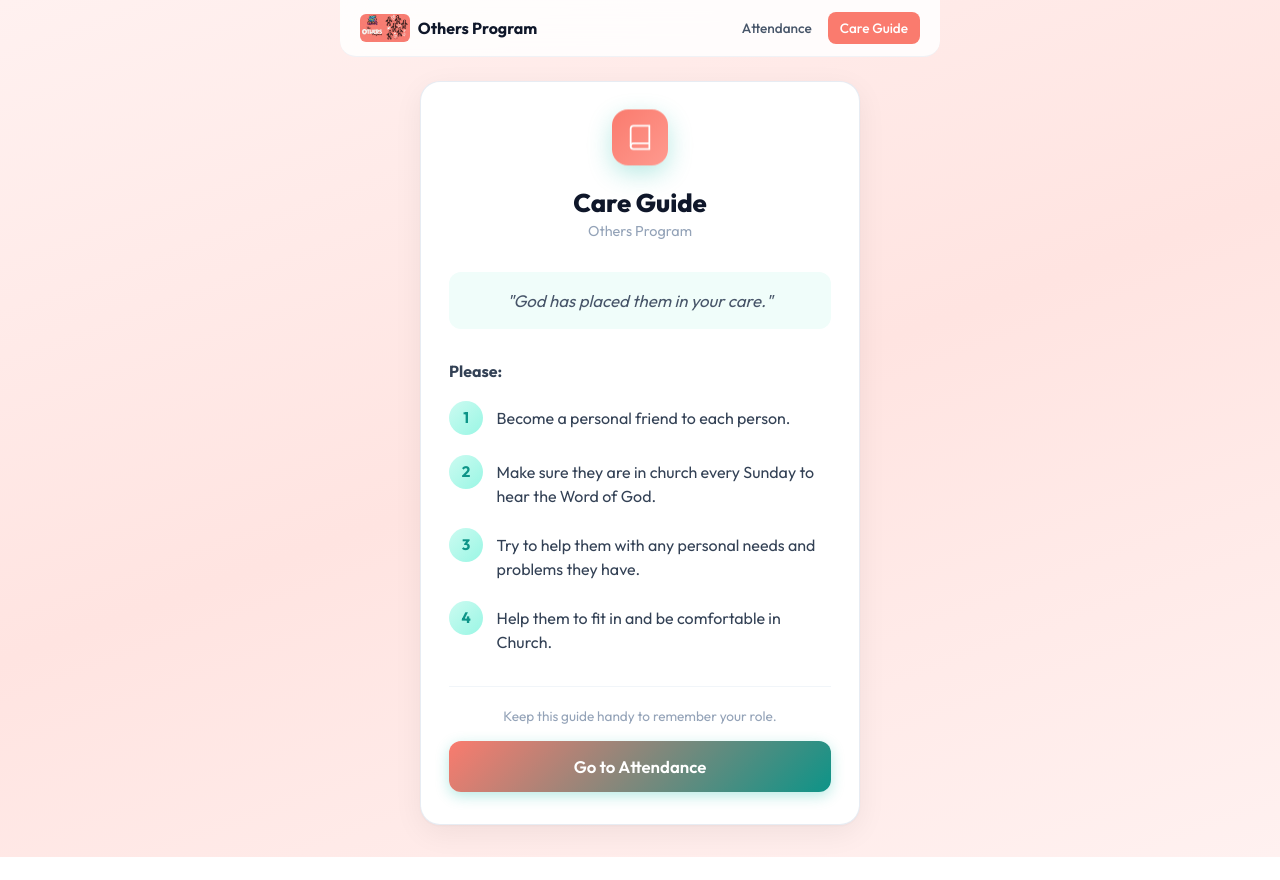
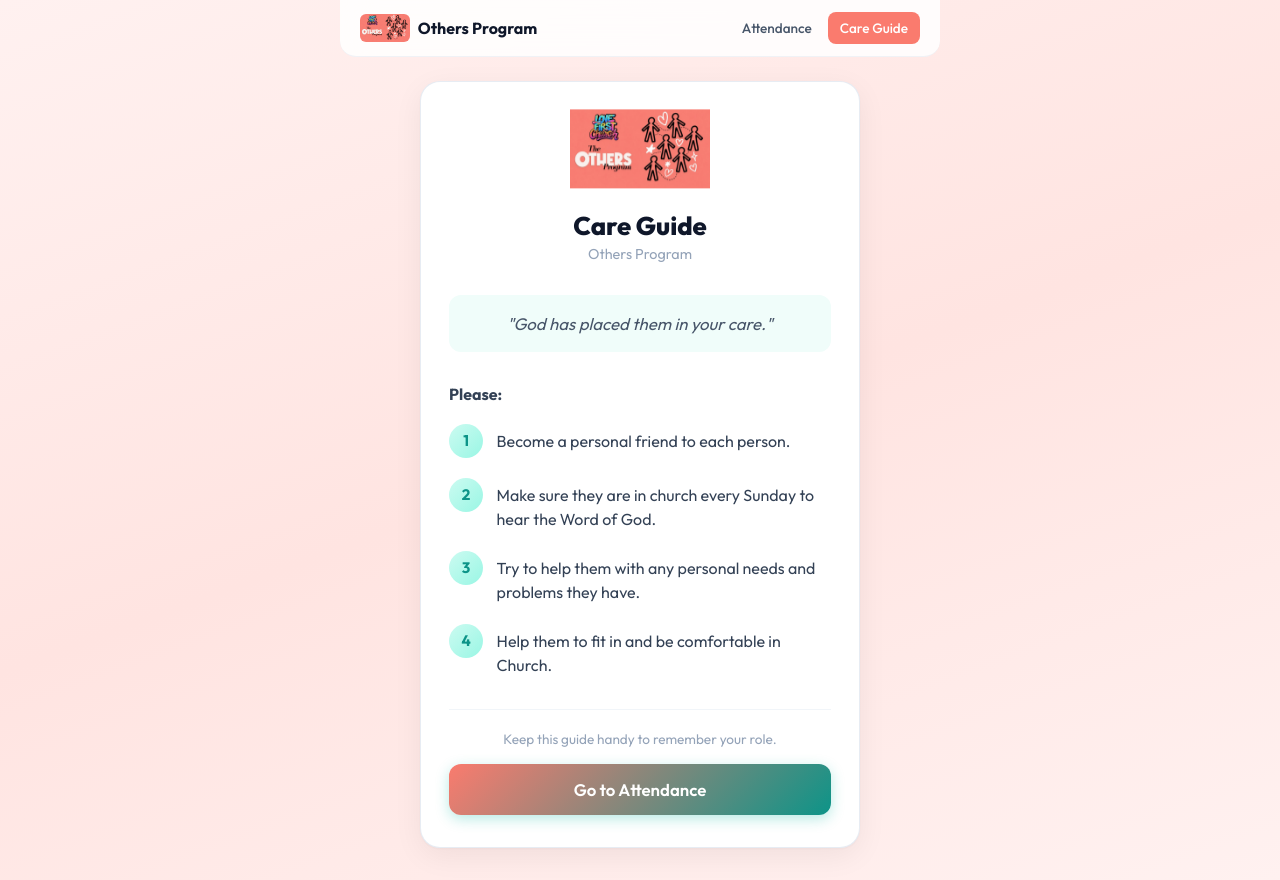
Before and after one commit to lovefirstchurch/others-program, a plain HTML site: page guide.html in a window 1280 px wide. Before the commit the page ends 857 px from the top, so only its background shows below. Drawn offline with Linux system fonts and the light colour scheme.

Commit message:
Replace hero icons with floating logo.png

```diff
--- a/guide.html
+++ b/guide.html
@@ -29,9 +29,7 @@
     <div class="container" style="max-width: 480px;">
         <div class="form-wrapper">
             <div style="text-align: center; margin-bottom: 2rem;">
-                <div class="hero-icon" style="width: 56px; height: 56px; border-radius: 16px; margin: 0 auto 1rem;">
-                    <svg viewBox="0 0 24 24" width="28" height="28" fill="none" stroke="white" stroke-width="1.5"><path d="M4 19.5A2.5 2.5 0 0 1 6.5 17H20"/><path d="M6.5 2H20v20H6.5A2.5 2.5 0 0 1 4 19.5v-15A2.5 2.5 0 0 1 6.5 2z"/></svg>
-                </div>
+                <img src="./logo.png" alt="Love First Church Logo" class="logo" onerror="this.style.display='none'" style="animation: float 3s ease-in-out infinite; margin: 0 auto 1rem; display: block;">
                 <h1 style="font-size: 1.6rem; font-weight: 800; color: #0f172a; margin-bottom: 0.15rem;">Care Guide</h1>
                 <p style="color: #94a3b8; font-size: 0.9rem;">Others Program</p>
             </div>
```
Also changed, not shown: index.html (+1 -3 lines).
